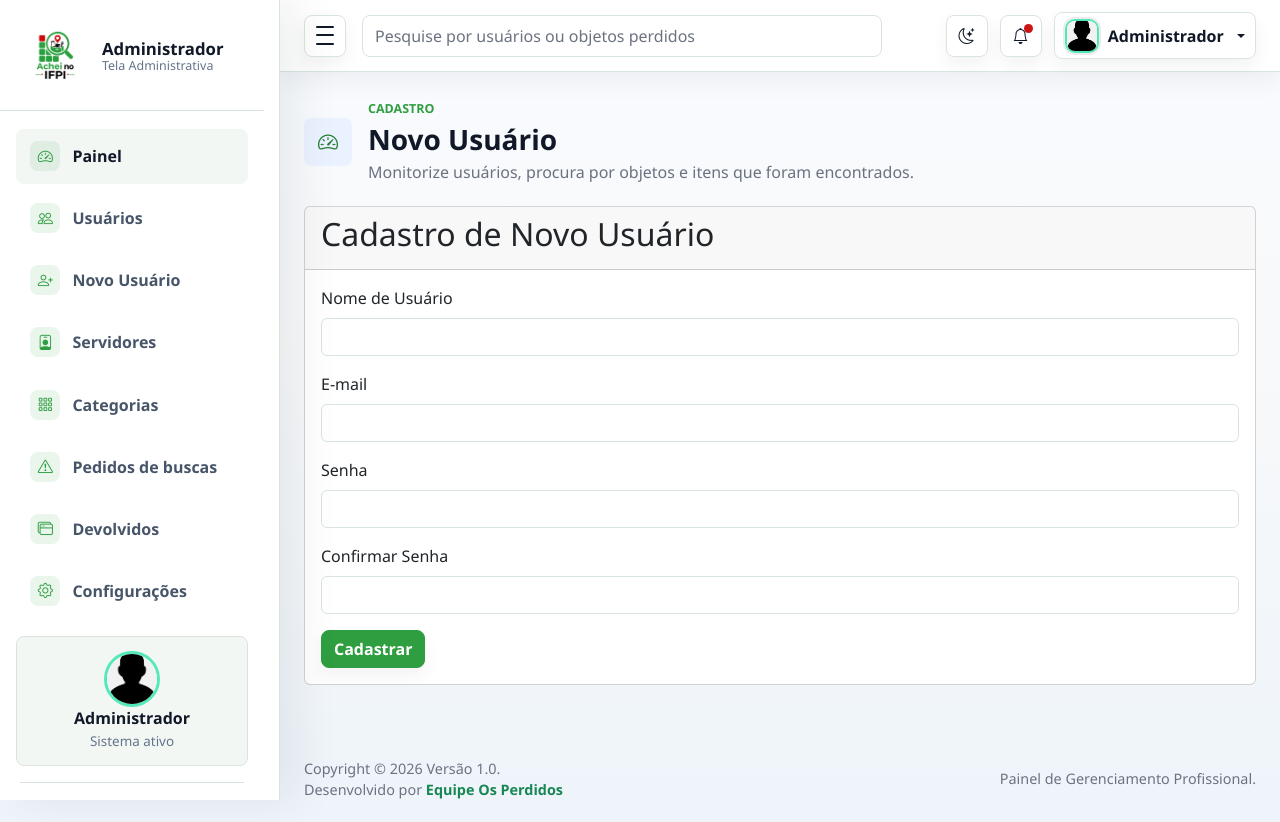
After one commit to willianjonhy05/acheiNoIFPI, a Django app: page /novo-usuario/ in a window 1280 px wide. The commit adds this page. Run offline with Django 5.2, Linux system fonts and the light colour scheme; some libraries are stand-ins or nearby versions.

Commit message:
Preparando as templates tags

```diff
--- a/acheinoifpi/views.py
+++ b/acheinoifpi/views.py
@@ -25,6 +25,10 @@ def redirecionar_usuario(request, usuario):
 
 def home(request):
     return render(request, "public/em_construcao.html")
+
+
+def novo_usuario(request):
+    return render(request, "admin/novo_usuario.html")
 
 
 def login_usuario(request):
--- a/setup/urls.py
+++ b/setup/urls.py
@@ -18,12 +18,13 @@ from django.contrib import admin
 from django.urls import path
 from django.conf.urls.static import static
 from django.conf import settings
-from acheinoifpi.views import login_usuario, dashboard, logout_usuario, home
+from acheinoifpi.views import login_usuario, dashboard, logout_usuario, home, novo_usuario
 
 urlpatterns = [
     path("adm/", admin.site.urls),
     path("entrar/", login_usuario, name="entrar"),
     path("logout/", logout_usuario, name="logout"),
+    path("novo-usuario/", novo_usuario, name="novo-usuario"),
     path("dashboard/", dashboard, name="admin-dashboard"),
     path("", home, name="home"),
 ]
--- a/templates/admin/dashboard.html
+++ b/templates/admin/dashboard.html
@@ -5,11 +5,15 @@
   <meta charset="UTF-8">
   <meta name="viewport" content="width=device-width, initial-scale=1.0">
   <meta name="description" content="adminHMD professional admin dashboard template">
-  <title>Dashboard | Achei no IFPI</title>
+  <title>{% block title %}Dashboard | Achei no IFPI{% endblock %}</title>
 
   <link href="https://cdn.jsdelivr.net/npm/bootstrap@5.3.8/dist/css/bootstrap.min.css" rel="stylesheet" integrity="sha384-sRIl4kxILFvY47J16cr9ZwB07vP4J8+LH7qKQnuqkuIAvNWLzeN8tE5YBujZqJLB" crossorigin="anonymous">
   <link rel="stylesheet" href="{% static 'css/dashboard.css' %}">
   <link rel="stylesheet" href="https://cdn.jsdelivr.net/npm/bootstrap-icons@1.11.3/font/bootstrap-icons.css" integrity="sha384-tViUnnbYAV00FLIhhi3v/dWt3Jxw4gZQcNoSCxCIFNJVCx7/D55/wXsrNIRANwdD" crossorigin="anonymous">
+  {% block css %}
+
+  {% endblock %}
+
 </head>
 
 <body>
@@ -22,7 +26,7 @@
           <img src="{% static 'img/logo/achei-no-ifpi.png' %}" width="70" alt="Logo Achei no IFPI">
           <span class="brand-copy">
             <span class="brand-title">Administrador</span>
-            <span class="brand-subtitle">Admin Template</span>
+            <span class="brand-subtitle">Tela Administrativa</span>
           </span>
         </a>
       </div>
@@ -138,7 +142,7 @@
                 <li><a class="dropdown-item" href="#">Perfil</a></li>
                 <li><a class="dropdown-item" href="#">Configurações</a></li>
                 <li><hr class="dropdown-divider"></li>
-                <li><a class="dropdown-item" href="#">Sair</a></li>
+                <li><a class="dropdown-item" href="{% url 'logout' %}">Sair</a></li>
               </ul>
             </div>
           </div>
@@ -151,13 +155,17 @@
             <div class="page-heading-copy">
               <span class="page-icon"><i class="bi bi-speedometer2" aria-hidden="true"></i></span>
               <div>
-                <p class="eyebrow mb-1">Visão Geral</p>
-                <h1 class="h3 mb-1">Painel</h1>
-                <p class="text-muted mb-0">Monitorize usuários, procura por objetos e itens que foram encontrados.</p>
+                <p class="eyebrow mb-1">{% block page_key %}Visão Geral{% endblock %}</p>
+
+                <h1 class="h3 mb-1">{% block page_title %}Painel{% endblock %}</h1>
+                <p class="text-muted mb-0">{% block page_description %}Monitorize usuários, procura por objetos e itens que foram encontrados.{% endblock %}</p>
               </div>
             </div>
-            <div class="heading-actions"><button class="btn btn-outline-secondary btn-sm" type="button"><i class="bi bi-download" aria-hidden="true"></i> Exportar</button><button class="btn btn-primary btn-sm" type="button"><i class="bi bi-file-earmark-plus" aria-hidden="true"></i> Criar Relatório</button></div>
+            <div class="heading-actions">{% block heading_actions %}<button class="btn btn-outline-secondary btn-sm" type="button"><i class="bi bi-download" aria-hidden="true"></i> Exportar</button><button class="btn btn-primary btn-sm" type="button"><i class="bi bi-file-earmark-plus" aria-hidden="true"></i> Criar Relatório</button>{% endblock %}</div>
           </div>
+
+          {% block dados %}
+
 
           <section class="row g-3 mt-1" aria-label="Dashboard metrics">
             <div class="col-12 col-sm-6 col-xl-3">
@@ -217,6 +225,12 @@
             </div>
           </section>
 
+          {% endblock %}
+
+
+          {% block graficos %}
+
+
           <section class="row g-3 mt-1">
             <div class="col-12 col-xl-8">
               <div class="panel">
@@ -256,6 +270,11 @@
               </div>
             </div>
           </section>
+
+          {% endblock %}
+
+
+          {% block tabelas %}
 
           <section class="panel mt-3">
             <div class="panel-header">
@@ -353,6 +372,15 @@
               </table>
             </div>
           </section>
+
+          {% endblock %}
+
+
+          {% block conteudo %}
+
+          {% endblock %}
+
+
         </div>
       </main>
 
@@ -369,5 +397,9 @@
   <script src="{% static 'js/bootstrap.bundle.min.js' %}"></script>
   <script src="{% static 'js/main.js' %}"></script>
   <script src="{% static 'js/obterAno.js' %}"></script>
+
+  {% block scripts %}
+
+  {% endblock %}
 </body>
 </html>
--- /dev/null
+++ b/templates/admin/novo_usuario.html
@@ -0,0 +1,59 @@
+{% extends 'admin/dashboard.html' %}
+{% load static %}
+
+
+{% block title %}Novo Usuário{% endblock %}
+
+{% block css %}
+
+{% endblock %}
+
+
+{% block page_key %}Cadastro{% endblock %}
+
+
+{% block page_title %}Novo Usuário{% endblock %}
+
+{% block heading_actions %} {% endblock %}
+
+{% block dados %} {% endblock %}
+
+
+{% block graficos %} {% endblock %}
+
+{% block tabelas %} {% endblock %}
+
+{% block conteudo %}
+  <div class="card">
+    <div class="card-header">
+      <h2>Cadastro de Novo Usuário</h2>
+    </div>
+    <div class="card-body">
+      <form method="POST">
+        {% csrf_token %}
+        <div class="mb-3">
+          <label for="id_username" class="form-label">Nome de Usuário</label>
+          <input type="text" name="username" id="id_username" class="form-control" required>
+        </div>
+        <div class="mb-3">
+          <label for="id_email" class="form-label">E-mail</label>
+          <input type="email" name="email" id="id_email" class="form-control" required>
+        </div>
+        <div class="mb-3">
+          <label for="id_password1" class="form-label">Senha</label>
+          <input type="password" name="password1" id="id_password1" class="form-control" required>
+        </div>
+        <div class="mb-3">
+          <label for="id_password2" class="form-label">Confirmar Senha</label>
+          <input type="password" name="password2" id="id_password2" class="form-control" required>
+        </div>
+        <button type="submit" class="btn btn-primary">Cadastrar</button>
+      </form>
+    </div>
+  </div>
+
+  {% endblock %}
+
+  {% block scripts %}
+
+  {% endblock %}
```
